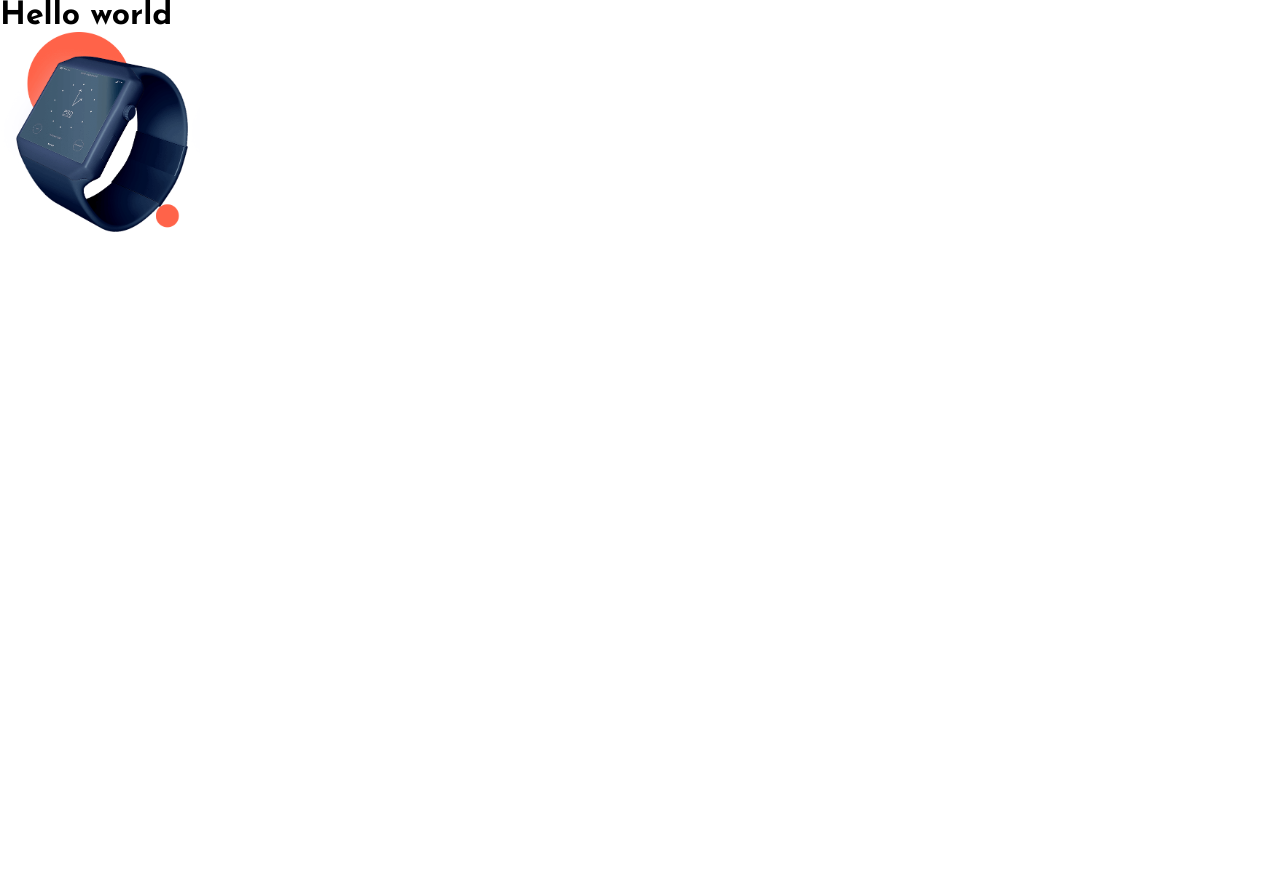
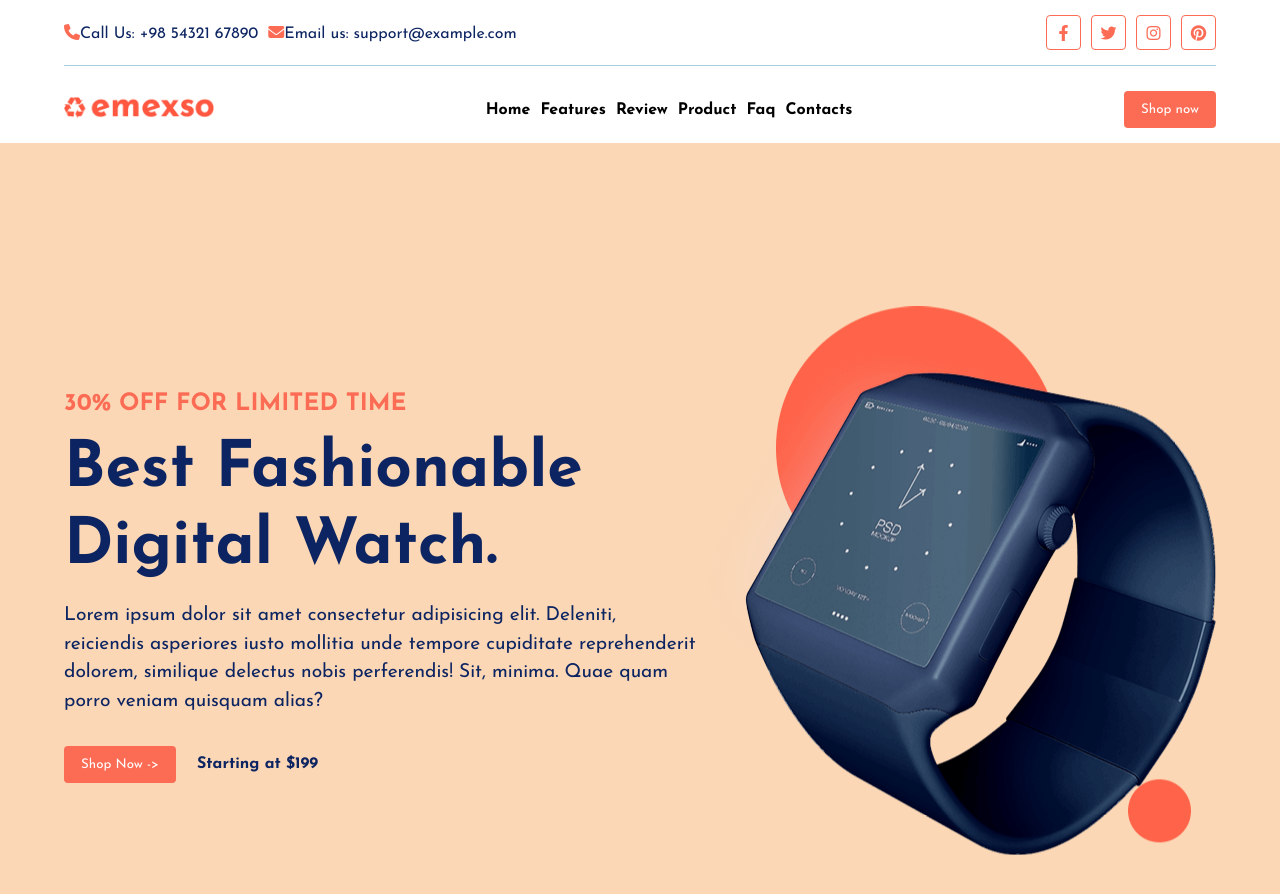
Before and after one commit to GintareBen/emexco, a website: page index.html in a window 1280 px wide. Before the commit the page ends 800 px from the top, so only its background shows below. Drawn offline with Linux system fonts and the light colour scheme.

Commit message:
viskas viename

```diff
--- a/index.html
+++ b/index.html
@@ -4,12 +4,51 @@
   <meta charset="UTF-8">
   <meta http-equiv="X-UA-Compatible" content="IE=edge">
   <meta name="viewport" content="width=device-width, initial-scale=1.0">
-  <title>Gulp template</title>
+  <title>Emexso</title>
   <link rel="icon" type="image/x-icon" href="app/images/gulp.svg">
   <link rel="stylesheet" href="app/css/style.css">
+  <link rel="stylesheet" href="https://cdnjs.cloudflare.com/ajax/libs/font-awesome/6.4.0/css/all.min.css" integrity="sha512-iecdLmaskl7CVkqkXNQ/ZH/XLlvWZOJyj7Yy7tcenmpD1ypASozpmT/E0iPtmFIB46ZmdtAc9eNBvH0H/ZpiBw==" crossorigin="anonymous" referrerpolicy="no-referrer" />
 </head>
 <body>
-  <h1>Hello world</h1>
-  <div class="image"></div>
+  <header>
+    <div class="calls">
+      <div><i class="fa-solid fa-phone"></i>Call Us: +98 54321 67890</div>
+      <div><i class="fa-solid fa-envelope"></i>Email us: support@example.com</div>
+    </div>
+    <div class="social">
+      <a href="#"><i class="fa-brands fa-facebook-f"></i></a>
+      <a href="#"><i class="fa-brands fa-twitter"></i></a>
+      <a href="#"><i class="fa-brands fa-instagram"></i></a>
+      <a href="#"><i class="fa-brands fa-pinterest"></i></a>
+    </div>
+  </header>
+  <nav>
+    <a href="#" class="logo">
+      <img src="app/assets/logo.png" alt="">
+    </a>
+    <div class="links">
+      <a href="#">Home</a>
+      <a href="#">Features</a>
+      <a href="#">Review</a>
+      <a href="#">Product</a>
+      <a href="#">Faq</a>
+      <a href="#">Contacts</a>
+    </div>
+    <a href="#"><button>Shop now</button></a>
+  </nav>
+
+    <section id="hero">
+      <div class="container">
+      <div class="content">
+        <h3>30% OFF FOR LIMITED TIME</h3>
+        <h1>Best Fashionable Digital Watch.</h1>
+        <p>Lorem ipsum dolor sit amet consectetur adipisicing elit. Deleniti, reiciendis asperiores iusto mollitia unde tempore cupiditate reprehenderit dolorem, similique delectus nobis perferendis! Sit, minima. Quae quam porro veniam quisquam alias?</p>
+        <button>Shop Now -> </button>
+        <span class="price">Starting at $199</span>
+      </div>
+      <img src="app/assets/img1.png" alt="watch">
+    </div>
+    </section>
+
 </body>
 </html>
--- /dev/null
+++ b/scss/button.scss
@@ -0,0 +1,14 @@
+button {
+    padding: 10px 15px;
+    background: $orange;
+    border: 2px solid $orange;
+    border-radius: 4px;
+    color: white;
+    cursor: pointer;
+    transition: 0.3s;
+
+    &:hover {
+        background: white;
+        color: $orange;
+    }
+}
--- /dev/null
+++ b/scss/header.scss
@@ -0,0 +1,53 @@
+header {
+    @include flex-between;
+    border-bottom: 1px solid rgb(164, 205, 221);
+    margin-bottom: 10px;
+
+    i {
+        color: $orange;
+    }
+
+    .calls {
+        display: flex;
+        gap: 10px;
+    }
+
+    .social {
+        display: flex;
+        gap: 10px;
+
+        a {
+            border: 1px solid $orange;
+            padding: 10px;
+            border-radius: 4px;
+            width: 35px;
+            height: 35px;
+            display: flex;
+            justify-content: center;
+            align-items: center;
+            text-decoration: none;
+
+            &:hover {
+                background: $orange;
+            }
+
+            &:hover i {
+                color: white;
+            }
+        }
+    }
+}
+
+@media (max-width: 768px) {
+    header {
+        height: auto;
+        flex-direction: column;
+        text-align: center;
+        gap: 10px;
+        padding: 15px;
+
+        .calls {
+            flex-direction: column;
+        }
+    }
+}
--- /dev/null
+++ b/scss/hero.scss
@@ -0,0 +1,57 @@
+#hero {
+    background: $cream;
+
+    .container {
+        @include flex-between;
+        padding: 170px 0px;
+
+
+    }
+
+    .container > * {
+        flex: 1;
+    }
+
+    .content {
+        flex: 2;
+        h3 {
+            font-size: 1.5em;
+            color: $orange;
+        }
+        h1 {
+            font-size: 4em;
+            line-height: 1.2em;
+            padding: 0.25em 0;
+        }
+        p {
+            margin-bottom: 1.5em;
+            line-height: 1.5em;
+            font-size: 1.2em;
+        }
+        span {
+            font-weight: bold;
+            margin-left: 1em;
+        }
+    }
+    img {
+        animation: floating 3s infinite alternate linear;
+
+        @keyframes floating {
+            from {transform: translateY(0)}
+            to {transform: translateY(-20px)}
+
+        }
+
+    }
+}
+
+@media (max-width: 768px) {
+    #hero .container {
+    flex-direction: column;
+    text-align: center;
+    img {
+        max-width: 400px;
+        margin-top: 100px;
+    }
+    }
+}
--- /dev/null
+++ b/scss/mixins.scss
@@ -0,0 +1,10 @@
+@mixin flex-between {
+    display: flex;
+    justify-content: space-between;
+    align-items: center;
+    width: 90%;
+    max-width: 1200px;
+    min-height: 50px;
+    margin: auto;
+    padding: 15px 0;
+  }
--- /dev/null
+++ b/scss/nav.scss
@@ -0,0 +1,29 @@
+nav {
+    @include flex-between;
+
+    .logo img {
+        width: 150px;
+    }
+
+    .links {
+        display: flex;
+        gap: 10px;
+
+        a {
+            color: black;
+            text-decoration: none;
+            font-weight: bold;
+        }
+    }
+}
+
+@media (max-width:768px) {
+    nav {
+        justify-content: center;
+        gap: 20px;
+
+        .links {
+            display: none;
+        }
+    }
+}
--- /dev/null
+++ b/scss/reset.scss
@@ -0,0 +1,7 @@
+* {
+    margin: 0;
+    padding: 0;
+    box-sizing: border-box;
+    font-family: $font-1;
+    color: $blue;
+  }
--- a/scss/style.scss
+++ b/scss/style.scss
@@ -1,17 +1,12 @@
 // https://themeforest.net/search/emexso
 
 @import url('https://fonts.googleapis.com/css2?family=Barlow:wght@400;500;600;700&family=Josefin+Sans:wght@400;500;600;700&display=swap');
+@import 'variables';
+@import 'mixins';
+@import 'reset';
 
-* {
-  margin: 0;
-  padding: 0;
-  box-sizing: border-box;
-  font-family: Josefin Sans;
-}
+@import 'header';
+@import 'nav';
+@import 'hero';
 
-.image {
-  height: 200px;
-  width: 200px;
-  background: url(../assets/img1.png);
-  background-size: contain;
-}
+@import 'button';
--- /dev/null
+++ b/scss/variables.scss
@@ -0,0 +1,4 @@
+$orange: #fc6c55;
+$blue: #0c2461;
+$font-1: Josefin Sans;
+$cream: #fbd7b5;
```
Also changed, not shown: app/css/style.css.
